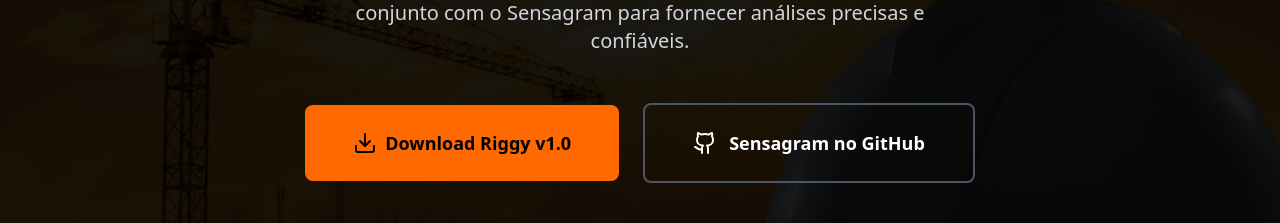
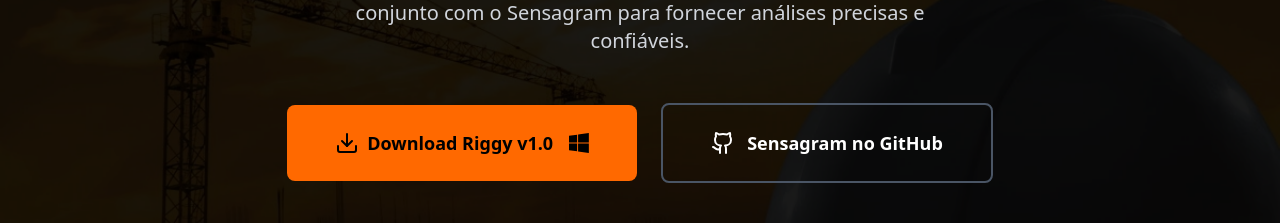
Before and after one commit to DaviCunhaQ/riggy-site, a React (Vite) app: page / in a window 1280 px wide. Shown: the part 1220-1443 px from the top of the page. Built offline with nearby package versions, Linux system fonts and the light colour scheme.

Commit message:
feat: windows logo

```diff
--- a/src/App.tsx
+++ b/src/App.tsx
@@ -7,6 +7,7 @@ import {
   Shield,
   Menu,
   X,
+
 } from "lucide-react";
 import Button from "./components/button";
 import { useState } from "react";
@@ -183,10 +184,11 @@ export default function RiggyLanding() {
           <div className="flex flex-col sm:flex-row gap-6 justify-center items-center mb-12">
             <Button
               variant="default"
-              className="py-6 px-12 text-lg font-bold w-full sm:w-auto"
+              className="py-6 px-12 text-lg font-bold w-full sm:w-auto gap-2"
             >
               <Download className="w-6 h-6" />
               Download Riggy v1.0
+              <img src="/windows.svg" alt="" className="h-5 w-5 ml-2" />
             </Button>
 
             <a
```
Also changed, not shown: public/windows.svg (added).
